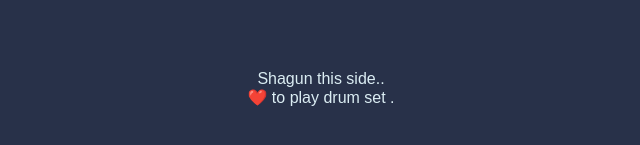
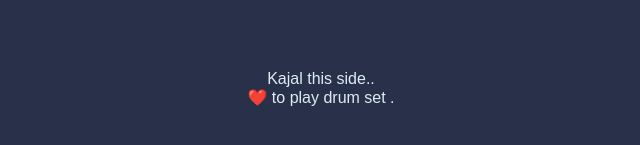
Before and after one commit to Kajalsah7611/Drum-Kit, a plain HTML site: page index.html in a window 1280 px wide. Shown: the part 505-650 px from the top of the page, 319-959 px from the left. Drawn offline with Linux system fonts and the light colour scheme.

Commit message:
Update index.html

```diff
--- a/index.html
+++ b/index.html
@@ -23,7 +23,7 @@
 
 
   <footer>
-    Shagun this side..<br>
+    Kajal this side..<br>
     ❤️ to play drum set .
   </footer>
 
```
